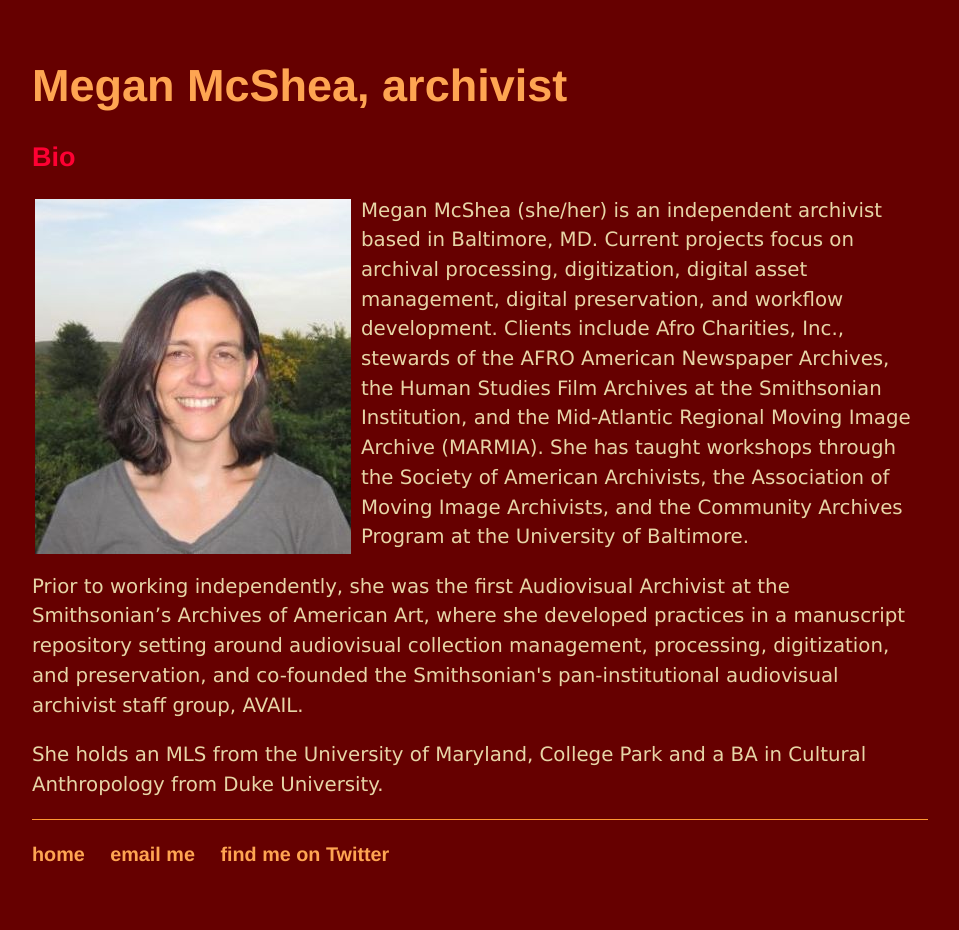
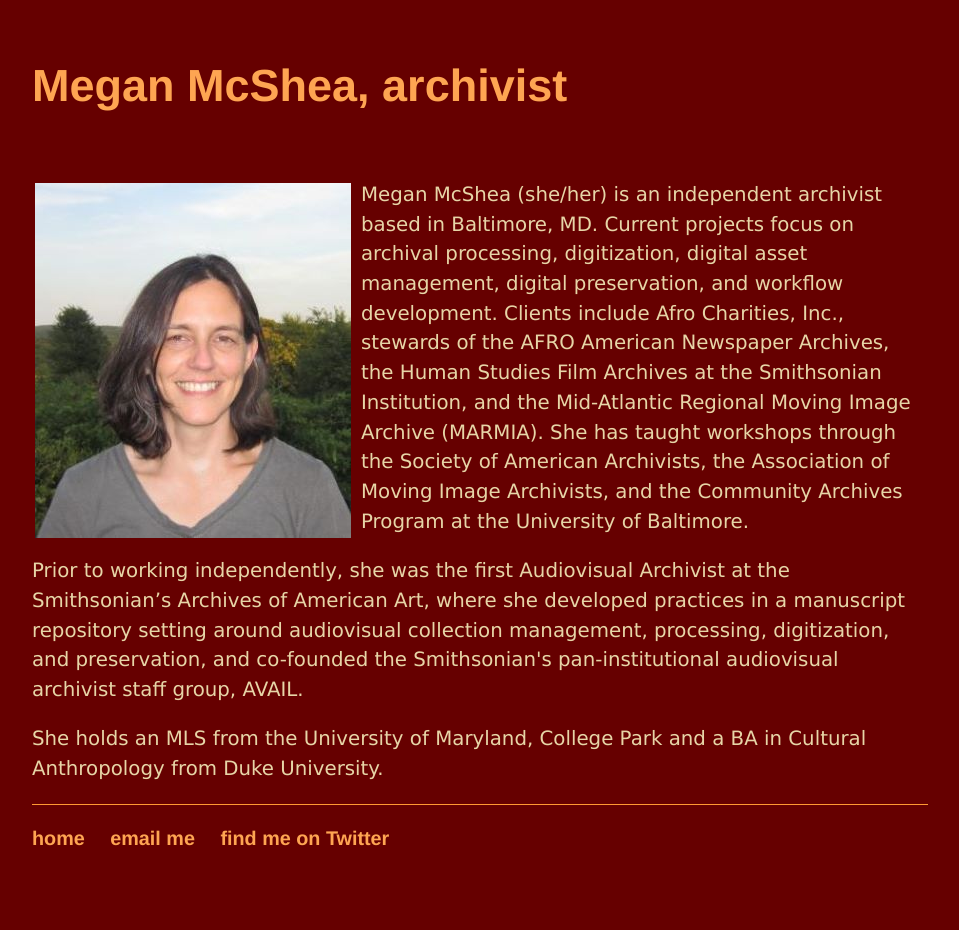
Before and after one commit to megan-mcshea/megan-mcshea.github.io, a Jekyll site: the page built from archivistbio.html, in a window 1280 px wide. Shown: the whole page, without its empty margins (160-1119 px from the left). Built offline with Jekyll 4.4.1, drawn with Linux system fonts in a browser that asks for light colours.

Commit message:
Update archivistbio.html

```diff
--- a/archivistbio.html
+++ b/archivistbio.html
@@ -4,7 +4,7 @@ title: Megan McShea, archivist
 ---
 <div class="blurb">
 	<h1><a href="./">Megan McShea, archivist</a></h1>
-  <h2>Bio</h2>
+ <br>
   <p><img src="https://megan-mcshea.github.io/MMsmall.JPG" alt="Megan at Shakemore, photo by Teresa Duggan" style="float:left;max-width:50%;padding:3px 10px 8px 3px;width=50;">
 	  Megan McShea (she/her) is an independent archivist based in Baltimore, MD. Current projects focus on archival processing, digitization, digital asset management, digital preservation, and workflow development. Clients include Afro Charities, Inc., stewards of the AFRO American Newspaper Archives, the Human Studies Film Archives at the Smithsonian Institution, and the Mid-Atlantic Regional Moving Image Archive (MARMIA). She has taught workshops through the Society of American Archivists, the Association of Moving Image Archivists, and the Community Archives Program at the University of Baltimore. </p>
 	  <p>Prior to working independently, she was the first Audiovisual Archivist at the Smithsonian’s Archives of American Art, where she developed practices in a manuscript repository setting around audiovisual collection management, processing, digitization, and preservation, and co-founded the Smithsonian's pan-institutional audiovisual archivist staff group, AVAIL. </p>
```
